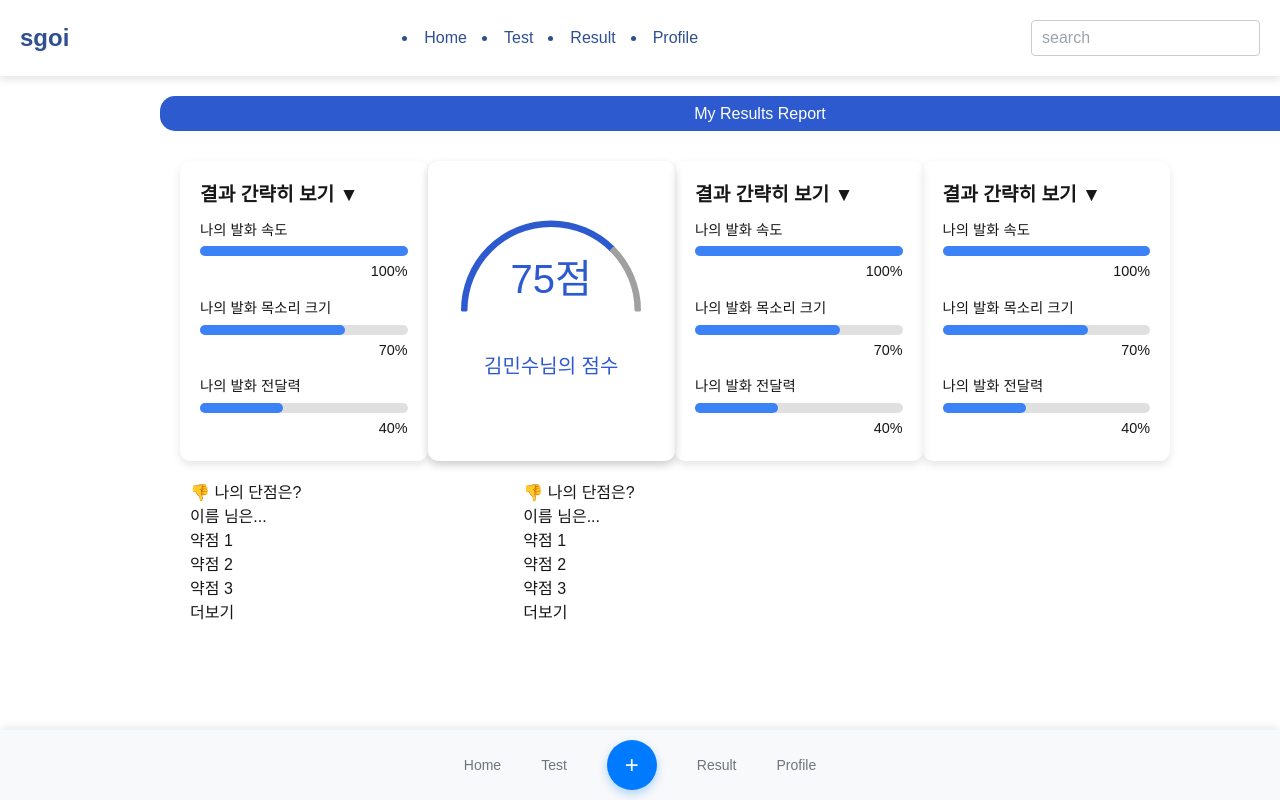
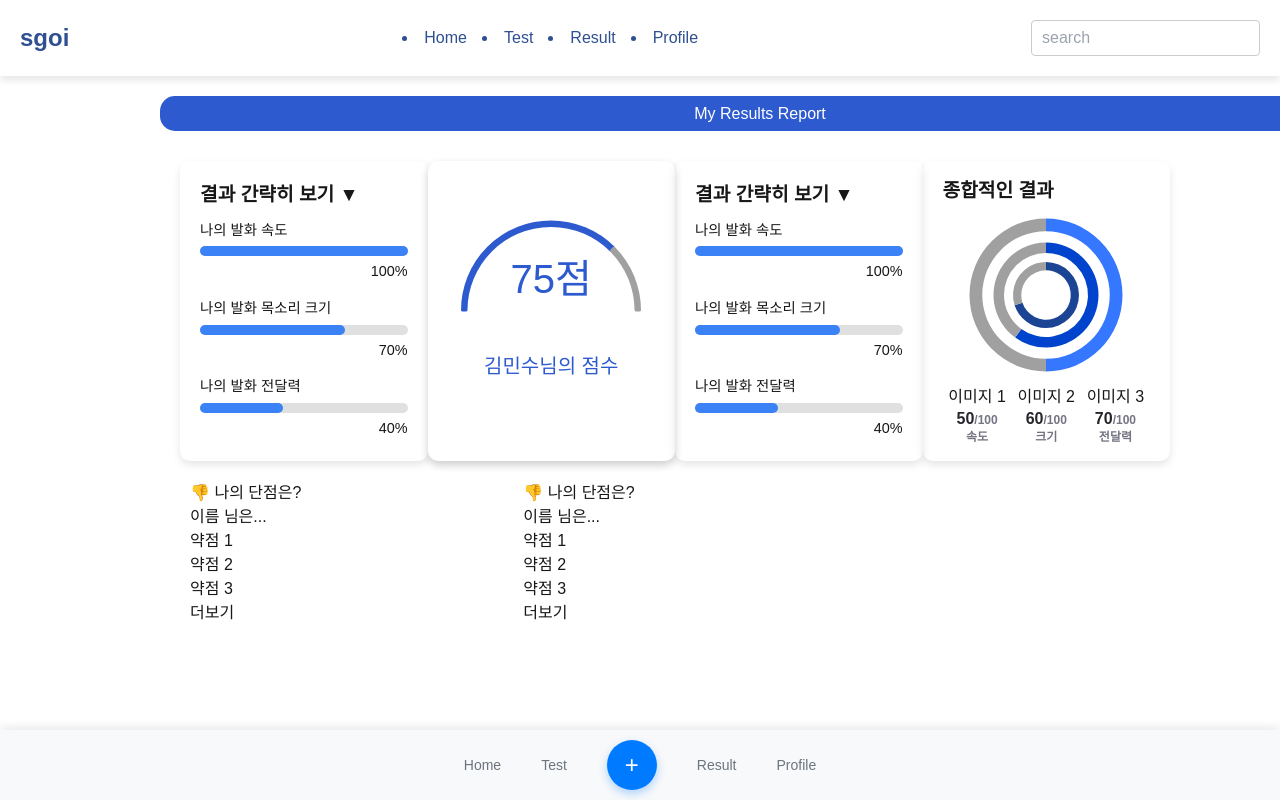
Before and after one commit to eg1mb/24sw_project, a Next.js app: page /result in a window 1280 px wide. Shown: the top 800 px of the page. Built offline with nearby package versions, Linux system fonts and the light colour scheme.

Commit message:
overallCard 작성 완료

```diff
--- /dev/null
+++ b/src/components/overallCard/OverallCardcomplete.jsx
@@ -0,0 +1,47 @@
+import OverallChart from './OverallChart'
+import OverallScore from './OverallScore';
+
+function OverallCardcomplete() {
+
+  let prData = [{label: '속도', score: 0}, {label: '크기', score: 0}, {label: '전달력', score: 0}]
+  let score = [50, 60, 70]
+
+  prData.map((a, i) => (
+    a.score = score[i]
+  ))
+
+  return (
+    <div>
+      <div style = {styles.main}>
+        <div style = {styles.title}>종합적인 결과</div>
+        <OverallChart prData={prData}/>
+        <OverallScore prData={prData}/>
+      </div>
+    </div>
+  );
+}
+
+const styles = {
+  main:{
+    display: 'flex',
+    flexDirection: 'column',
+    alingItems: 'center',
+    justifyContent: 'center',
+    position: 'relative',
+    padding: '20px',
+    borderRadius: '10px',
+    boxShadow: '0px 4px 8px rgba(0, 0, 0, 0.1)',
+    width: 'auto',
+    height: 'auto',
+    maxWidth : '250px',
+    maxHeight : '300px',
+  },
+  title:{
+    fontSize: '1.2em',
+    fontWeight: 'bold',
+    fontFamily: 'Arial, sans-serif',
+    textAlign: 'left',
+  }
+}
+
+export default OverallCardcomplete;
--- /dev/null
+++ b/src/components/overallCard/OverallChart.jsx
@@ -0,0 +1,86 @@
+import { Doughnut } from "react-chartjs-2";
+import { styled } from "styled-components";
+import { Chart as ChartJS, ArcElement, Tooltip, Legend } from "chart.js";
+
+ChartJS.register(ArcElement, Tooltip, Legend);
+
+const Main = styled.div`
+  display: flex;
+  flex-direction: column;
+  align-items: center;
+  justify-content: center;
+`;
+
+const ArcContainer = styled.div`
+  position: relative;
+  width: auto;
+  height: auto;
+  max-width: 180px;
+  max-height: 180px;
+`;
+
+export default function OverallChart({prData}) {
+  const Data = {
+    labels: [],
+    datasets: [
+      {
+        data: [prData[0].score, 100 - prData[0].score],
+        backgroundColor: ["#3578FF", "#a0a0a0"],
+        borderWidth:0,
+        labels: [prData[0].label, ""],
+        radius:"85%",
+        wight:1,
+      },
+      {
+        data: [prData[1].score, 100 - prData[1].score],
+        backgroundColor: ["#0044CD", "#a0a0a0"],
+        borderWidth:0,
+        labels: [prData[1].label, ""],
+        radius: "70%",
+        wight:1,
+      },
+      {
+        data: [prData[2].score, 100 - prData[2].score],
+        backgroundColor: ["#1B4495", "#a0a0a0"],
+        borderWidth:0,
+        labels: [prData[2].label, ""],
+        radius: "55%",
+        wight:1,
+      },
+    ],
+  };
+
+  const Options = {
+    plugins: {
+      legend: {
+        display: false
+      },
+      tooltip: {
+        filter: function (tooltipItem) {
+          const dataset = tooltipItem.dataset;
+          const index = tooltipItem.dataIndex;
+          return dataset.labels && dataset.labels[index] !== "";
+        },
+        callbacks: {
+          label: function (context) {
+            const dataset = context.dataset;
+            const index = context.dataIndex;
+
+            const label = dataset.labels ? dataset.labels[index] || "Unknown" : "Unknown";
+            const value = dataset.data[index];
+
+            return `${label}: ${value}%`;
+          },
+        },
+      },
+    }
+  }
+
+  return (
+    <Main>
+      <ArcContainer>
+        <Doughnut data={Data} options={Options} />
+      </ArcContainer>
+    </Main>
+  );
+}
--- /dev/null
+++ b/src/components/overallCard/OverallScore.jsx
@@ -0,0 +1,42 @@
+const OverallScore = ({prData}) => {
+  return (
+      <div style = {styles.main}>
+        <div>이미지 1</div>
+        <div>이미지 2</div>
+        <div>이미지 3</div>
+        {prData.map((a, i) => (
+          <div style={styles.items} key = {i}><p style={styles.scores}>{a.score}</p>/100</div>
+        ))}
+        {prData.map((a, i) => (
+          <div style={styles.items} key = {i}>{a.label}</div>
+        ))}
+      </div>
+  )
+}
+
+export default OverallScore
+
+const styles = {
+  main:{
+    display: "grid",
+    gridTemplateColumns: "repeat(3, 1fr)",
+    position: 'relative',
+    width: 'auto',
+    height: 'auto',
+    textAlign: "center",
+  },
+  items:{
+    fontFamily: "Arial, sans-serif",
+    fontSize: "12px",
+    fontWeight: "bold",
+    lineHeight: "16px",
+    letterSpacing: "0em",
+    color: "#747483"
+  },
+  scores:{
+    display: "inline",
+    fontSize: "16px",
+    lineHeight: "20px",
+    color: "#26262c",
+  },
+}
--- a/src/pages/result.js
+++ b/src/pages/result.js
@@ -1,7 +1,8 @@
 import React, { useState } from 'react';
 import ScoreCardcomplete from '../components/ScoreCard/ScoreCardcomplete';
 import Chartbarcomplete from '../components/chartbarCard/Chartbarcomplete';
-import Weakness from '../components/WeaknessCard/Weakness'
+import Overallcomplete from '../components/overallCard/OverallCardcomplete';
+import Weakness from '../components/WeaknessCard/Weakness';
 
 // 1) components 폴더에 css한 카드 위치
 // 2) import해서 <Chartbarcomplete/>처럼 해당된 위치에 배치
@@ -15,7 +16,7 @@ function Result() {
       <Chartbarcomplete/>
       <ScoreCardcomplete />
       <Chartbarcomplete />
-      <Chartbarcomplete/>
+      <Overallcomplete/>
     </div>
     <div style ={styles.gridContainer2}>
       <Weakness/>
```
